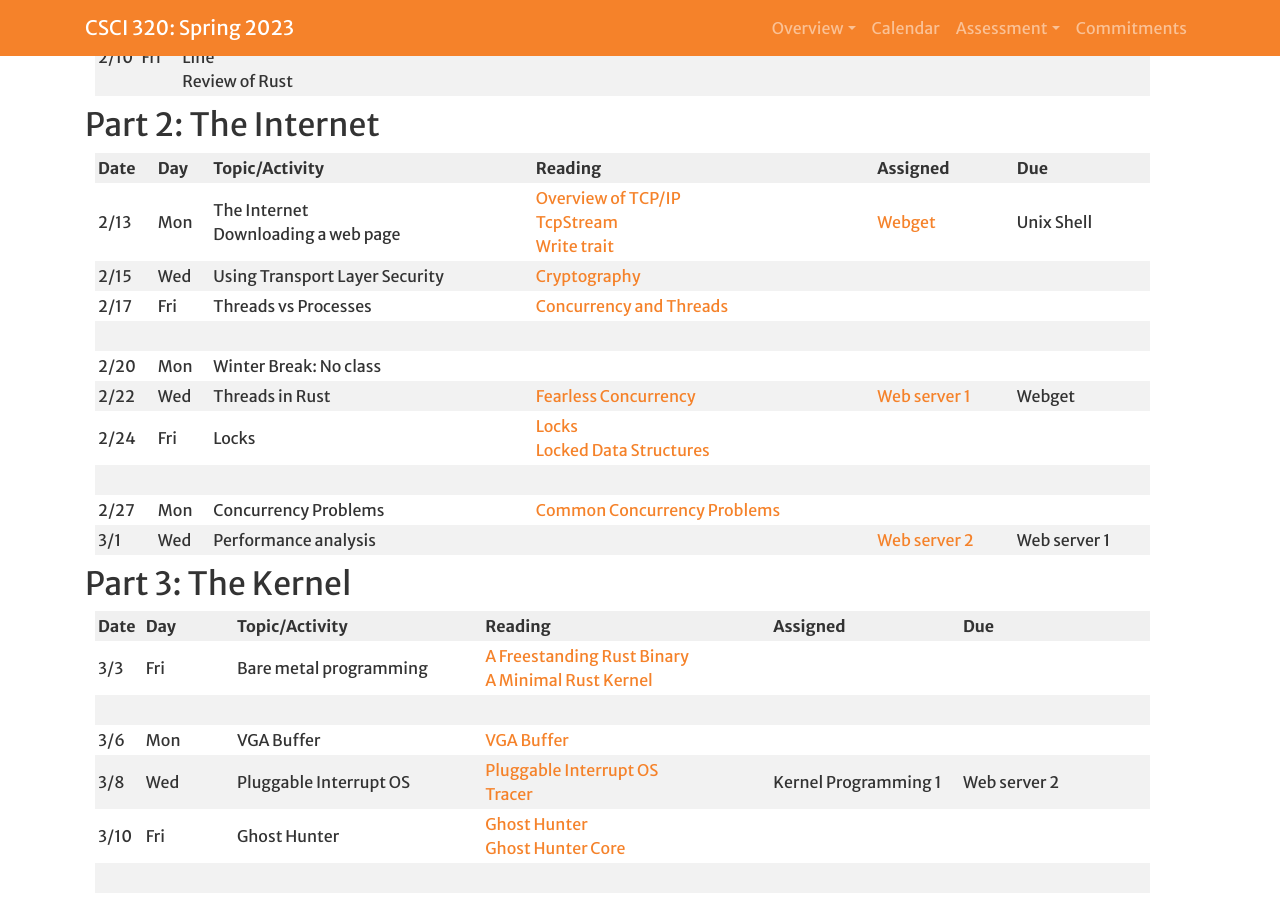
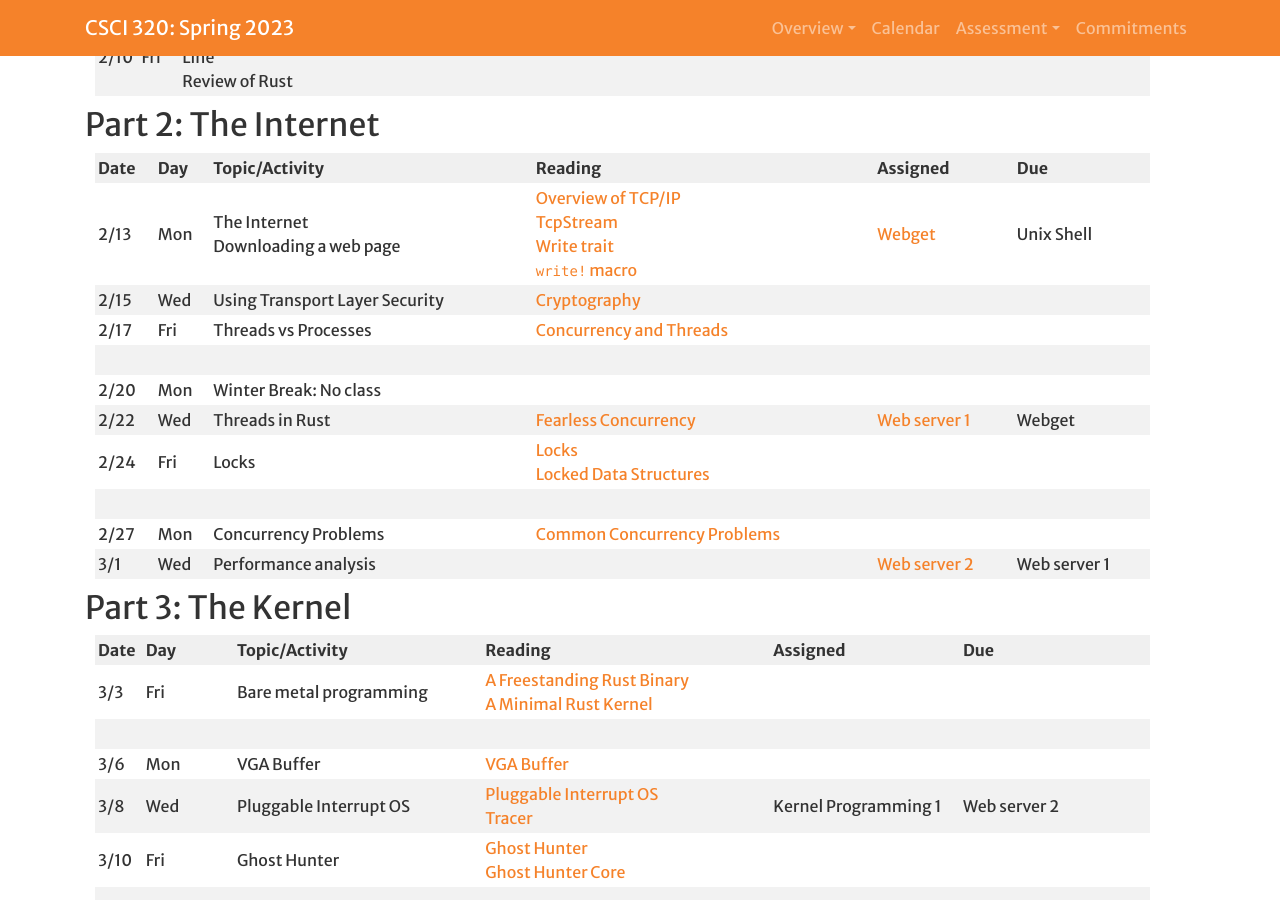
Before and after one commit to Hendrix-CS/csci320, a Jekyll site: the page built from index.md, in a window 1280 px wide and 900 px high, scrolled down 2184 px. Built offline with Jekyll 4.4.1, drawn with Linux system fonts in a browser that asks for light colours; a script that is not in the unit is left out; our own code applies the rules of GitHub Pages for plain Markdown files.

Commit message:
Added link to write! macro.

```diff
--- a/index.md
+++ b/index.md
@@ -57,7 +57,7 @@ Upon completing this course, our goal is for you to be able to:
 
 |Date|Day|Topic/Activity|Reading|Assigned|Due|
 | --- | --- | --- | --- | --- | --- |
-| 2/13 | Mon | The Internet<br>Downloading a web page | [Overview of TCP/IP](https://www.oreilly.com/library/view/tcpip-network-administration/0596002971/ch01.html)<br>[TcpStream](https://doc.rust-lang.org/std/net/struct.TcpStream.html)<br>[Write trait](https://doc.rust-lang.org/std/io/trait.Write.html) | [Webget](https://hendrix-cs.github.io/csci320/projects/webget) | Unix Shell |
+| 2/13 | Mon | The Internet<br>Downloading a web page | [Overview of TCP/IP](https://www.oreilly.com/library/view/tcpip-network-administration/0596002971/ch01.html)<br>[TcpStream](https://doc.rust-lang.org/std/net/struct.TcpStream.html)<br>[Write trait](https://doc.rust-lang.org/std/io/trait.Write.html)<br>[`write!` macro](https://doc.rust-lang.org/std/macro.write.html) | [Webget](https://hendrix-cs.github.io/csci320/projects/webget) | Unix Shell |
 | 2/15 | Wed | Using Transport Layer Security | [Cryptography](http://pages.cs.wisc.edu/~remzi/OSTEP/security-crypto.pdf) |  |  |
 | 2/17 | Fri | Threads vs Processes | [Concurrency and Threads](http://pages.cs.wisc.edu/~remzi/OSTEP/threads-intro.pdf) |  |  |
 |      |
```
